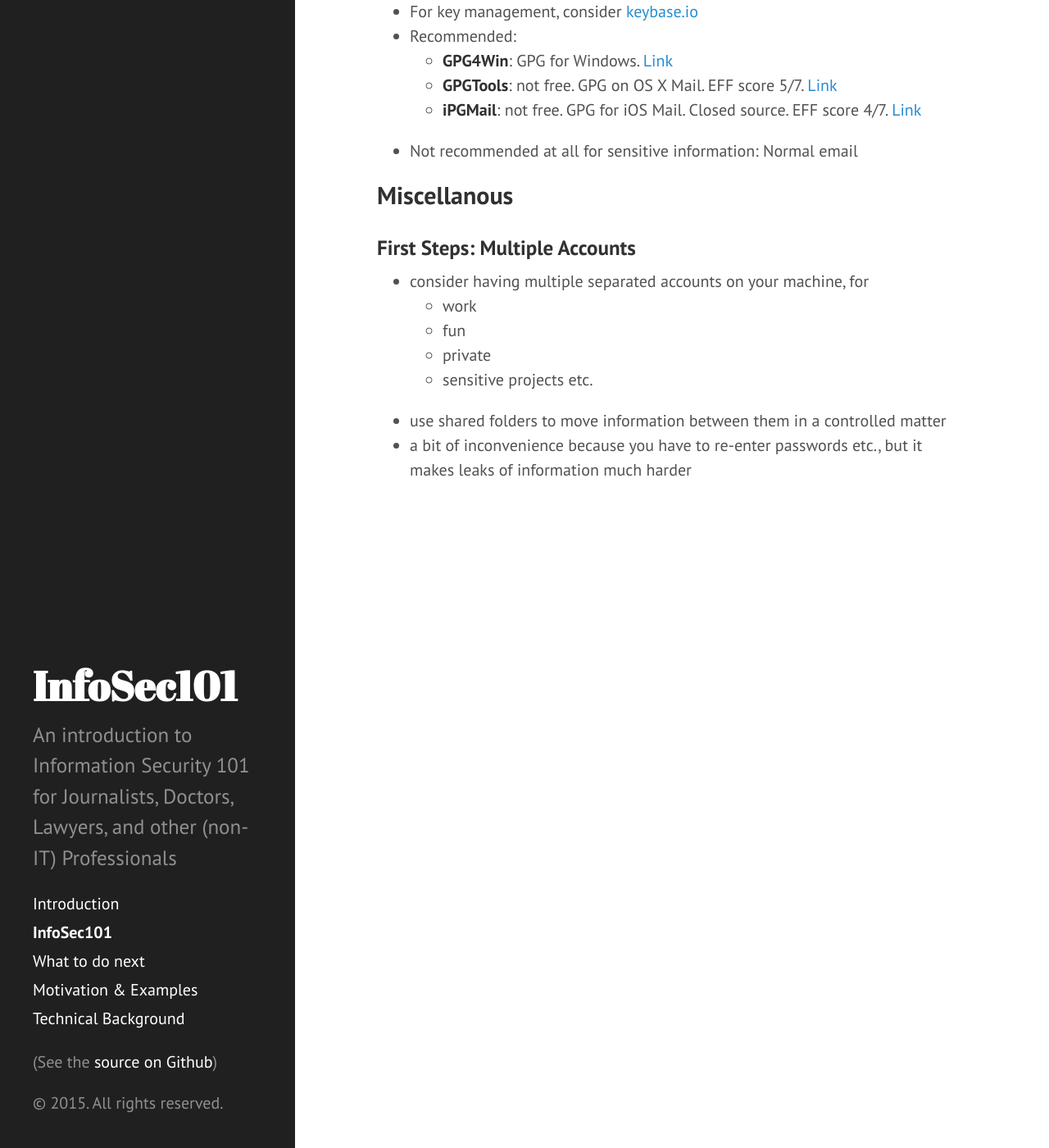
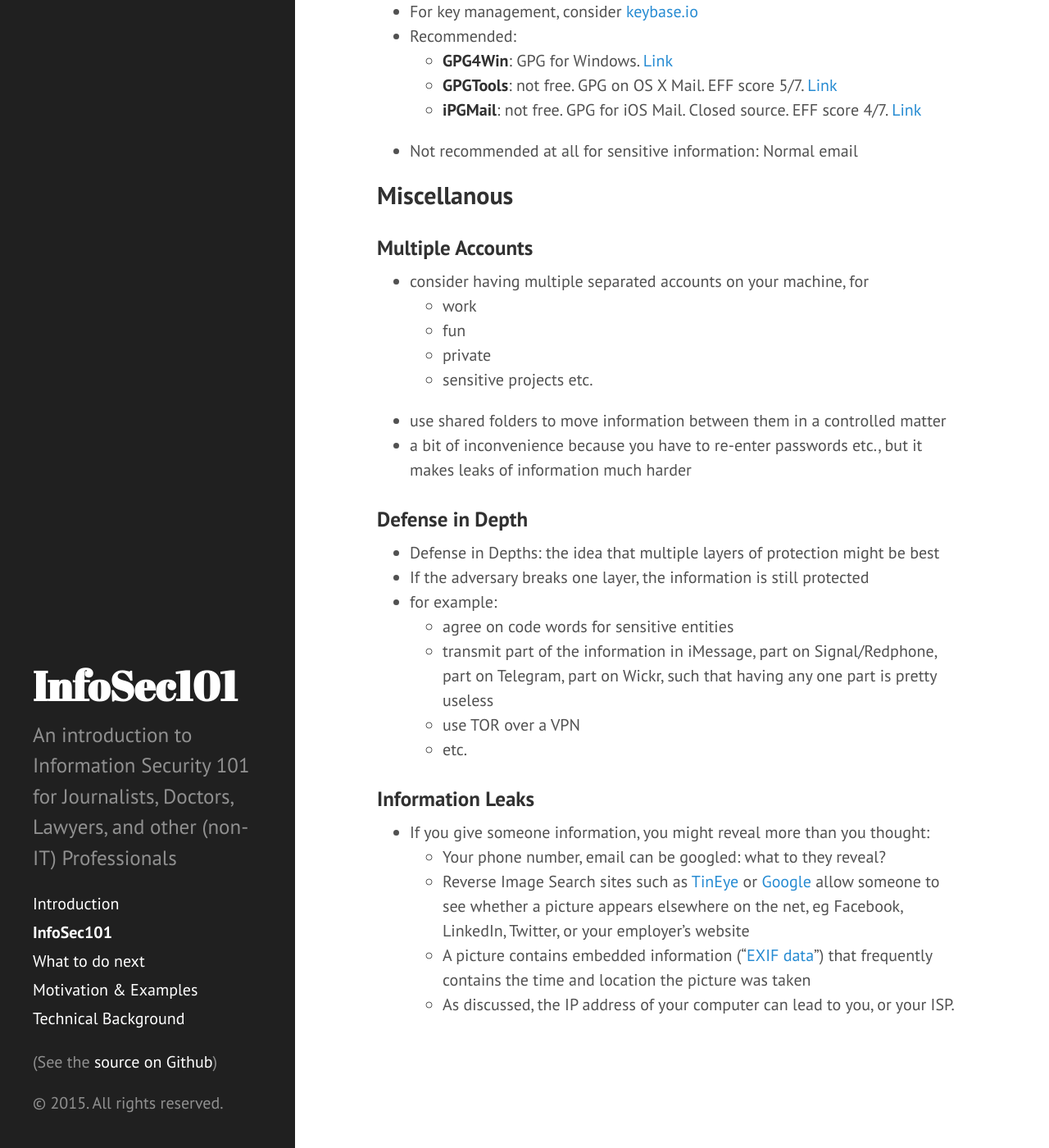
Before and after one commit to fabianlischka/InfoSec101, a Jekyll site: the page built from p1-InfoSec101.md, in a window 1280 px wide and 1400 px high, scrolled down 10637 px. Shown: the whole window at 82% size. Built offline with Jekyll 4.4.1, drawn with Linux system fonts in a browser that asks for light colours; Markdown is read by kramdown in place of the engine named in the settings.

Commit message:
add Defense in Depth, information leaks

```diff
--- a/p1-InfoSec101.md
+++ b/p1-InfoSec101.md
@@ -287,7 +287,7 @@ A password based on a long, creative passphrase might really be the state of the
 
 ## Miscellanous
 
-### First Steps: Multiple Accounts
+### Multiple Accounts
 
 - consider having multiple separated accounts on your machine, for
     - work
@@ -296,3 +296,21 @@ A password based on a long, creative passphrase might really be the state of the
     - sensitive projects etc.
 - use shared folders to move information between them in a controlled matter
 - a bit of inconvenience because you have to re-enter passwords etc., but it makes leaks of information much harder
+
+### Defense in Depth
+
+- Defense in Depths: the idea that multiple layers of protection might be best
+- If the adversary breaks one layer, the information is still protected
+- for example:
+    - agree on code words for sensitive entities
+    - transmit part of the information in iMessage, part on Signal/Redphone, part on Telegram, part on Wickr, such that having any one part is pretty useless
+    - use TOR over a VPN
+    - etc.
+
+### Information Leaks
+
+- If you give someone information, you might reveal more than you thought:
+    - Your phone number, email can be googled: what to they reveal?
+    - Reverse Image Search sites such as [TinEye](http://tineye.com) or [Google](http://www.google.com/insidesearch/features/images/searchbyimage.html) allow someone to see whether a picture appears elsewhere on the net, eg Facebook, LinkedIn, Twitter, or your employer's website
+    - A picture contains embedded information ("[EXIF data](https://en.wikipedia.org/wiki/Exchangeable_image_file_format)") that frequently contains the time and location the picture was taken
+    - As discussed, the IP address of your computer can lead to you, or your ISP.
```
